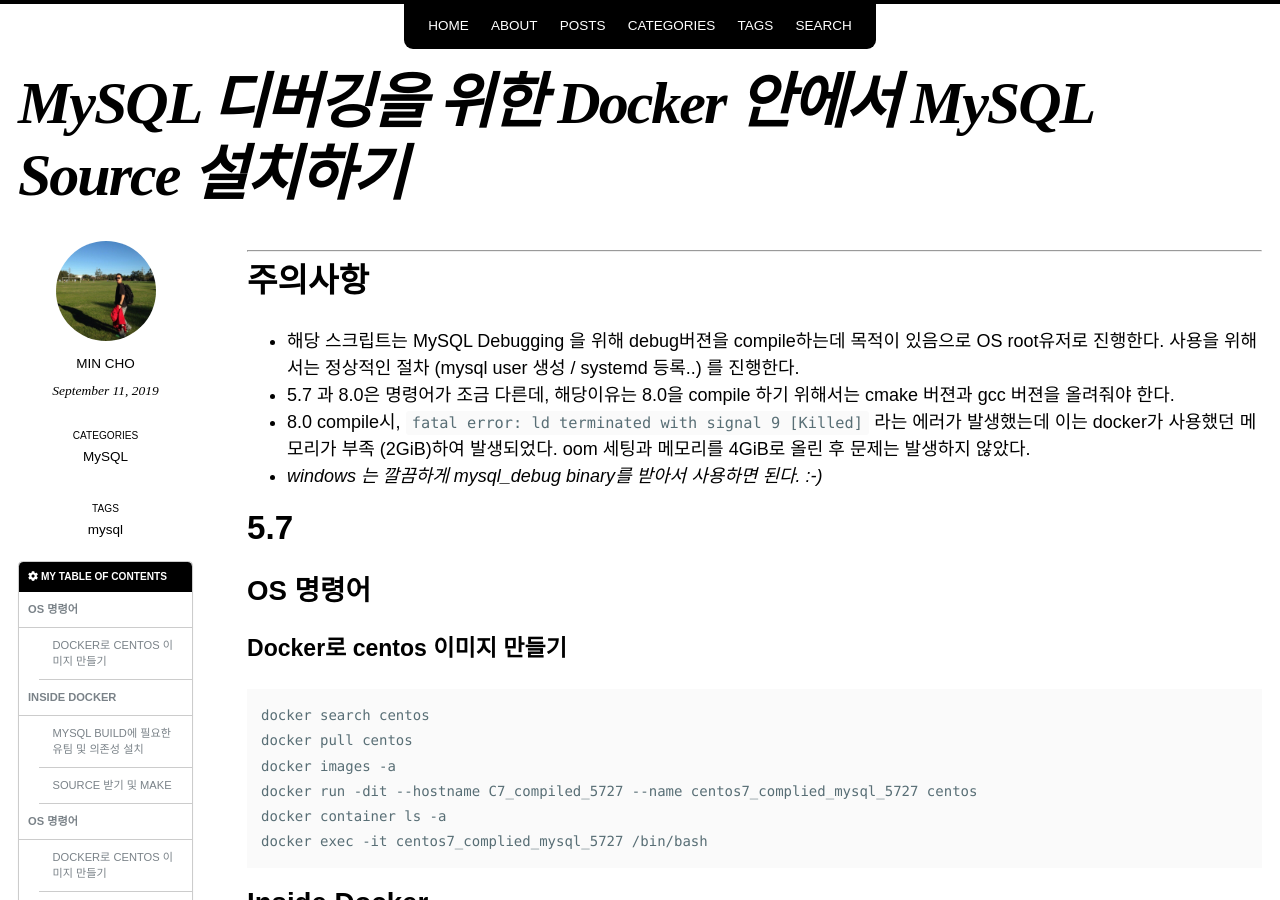
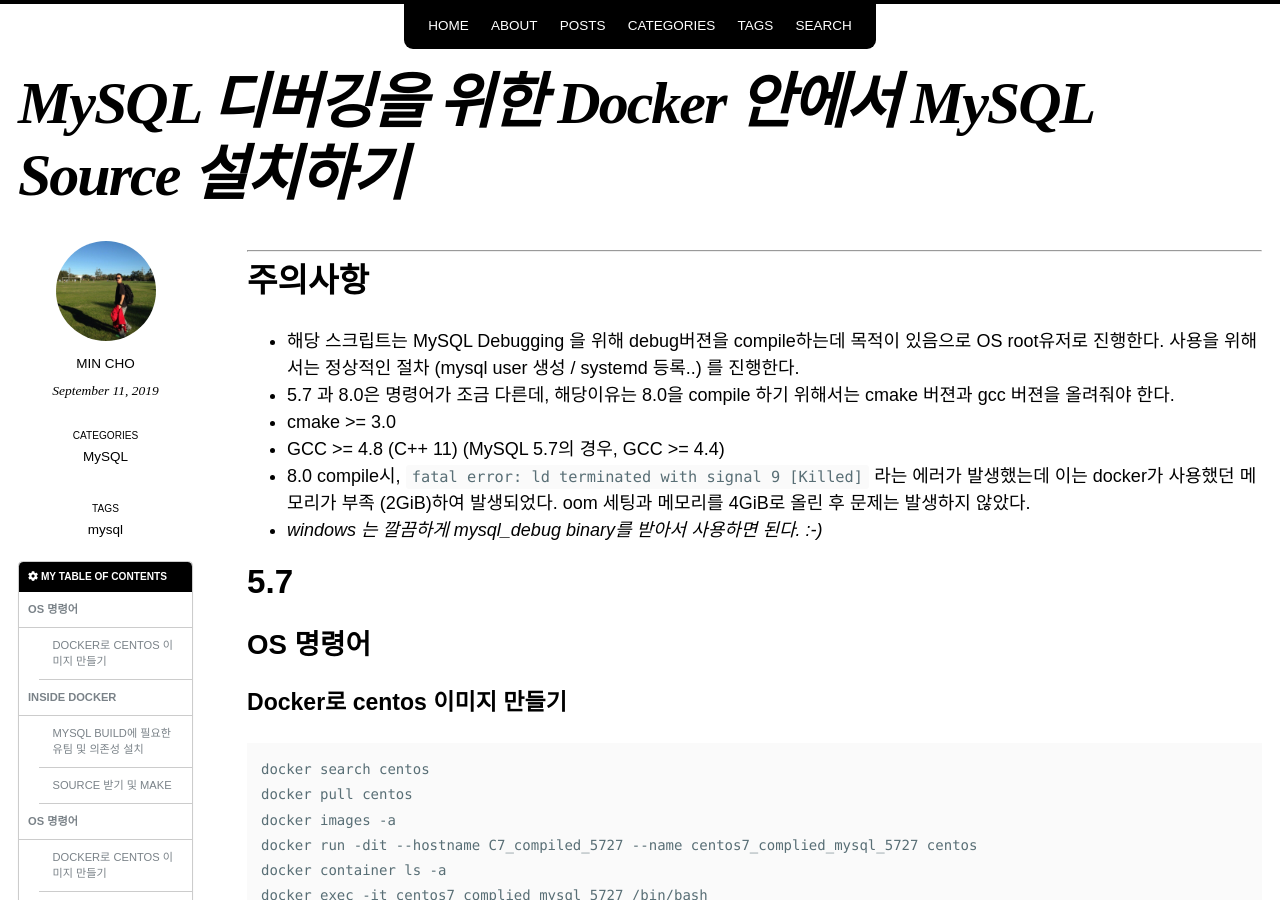
Before and after one commit to minsql/minsql.github.io, a Jekyll site: the page built from _posts/blog/2019-09-11-InstallMySQLViaRPMInsideDocker.md, in a window 1280 px wide and 900 px high. Built offline with Jekyll 4.4.1, drawn with Linux system fonts in a browser that asks for light colours; nearby versions of some CDN libraries; some web fonts are replaced; comment, search, counter and statistics services are not loaded.

Commit message:
Update 2019-09-11-InstallMySQLViaRPMInsideDocker.md

```diff
--- a/_posts/blog/2019-09-11-InstallMySQLViaRPMInsideDocker.md
+++ b/_posts/blog/2019-09-11-InstallMySQLViaRPMInsideDocker.md
@@ -17,6 +17,8 @@ toc_icon: "cog"
 # 주의사항
  * 해당 스크립트는 MySQL Debugging 을 위해 debug버젼을 compile하는데 목적이 있음으로 OS root유저로 진행한다. 사용을 위해서는 정상적인 절차 (mysql user 생성 / systemd 등록..) 를 진행한다.
  * 5.7 과 8.0은 명령어가 조금 다른데, 해당이유는 8.0을 compile 하기 위해서는 cmake 버젼과 gcc 버젼을 올려줘야 한다.
+  * cmake >= 3.0
+  * GCC >= 4.8 (C++ 11) (MySQL 5.7의 경우, GCC >= 4.4)
  * 8.0 compile시, `fatal error: ld terminated with signal 9 [Killed]` 라는 에러가 발생했는데 이는 docker가 사용했던 메모리가 부족 (2GiB)하여 발생되었다. oom 세팅과 메모리를 4GiB로 올린 후 문제는 발생하지 않았다.
  * _windows 는 깔끔하게 mysql_debug binary를 받아서 사용하면 된다. :-)_
 
```
